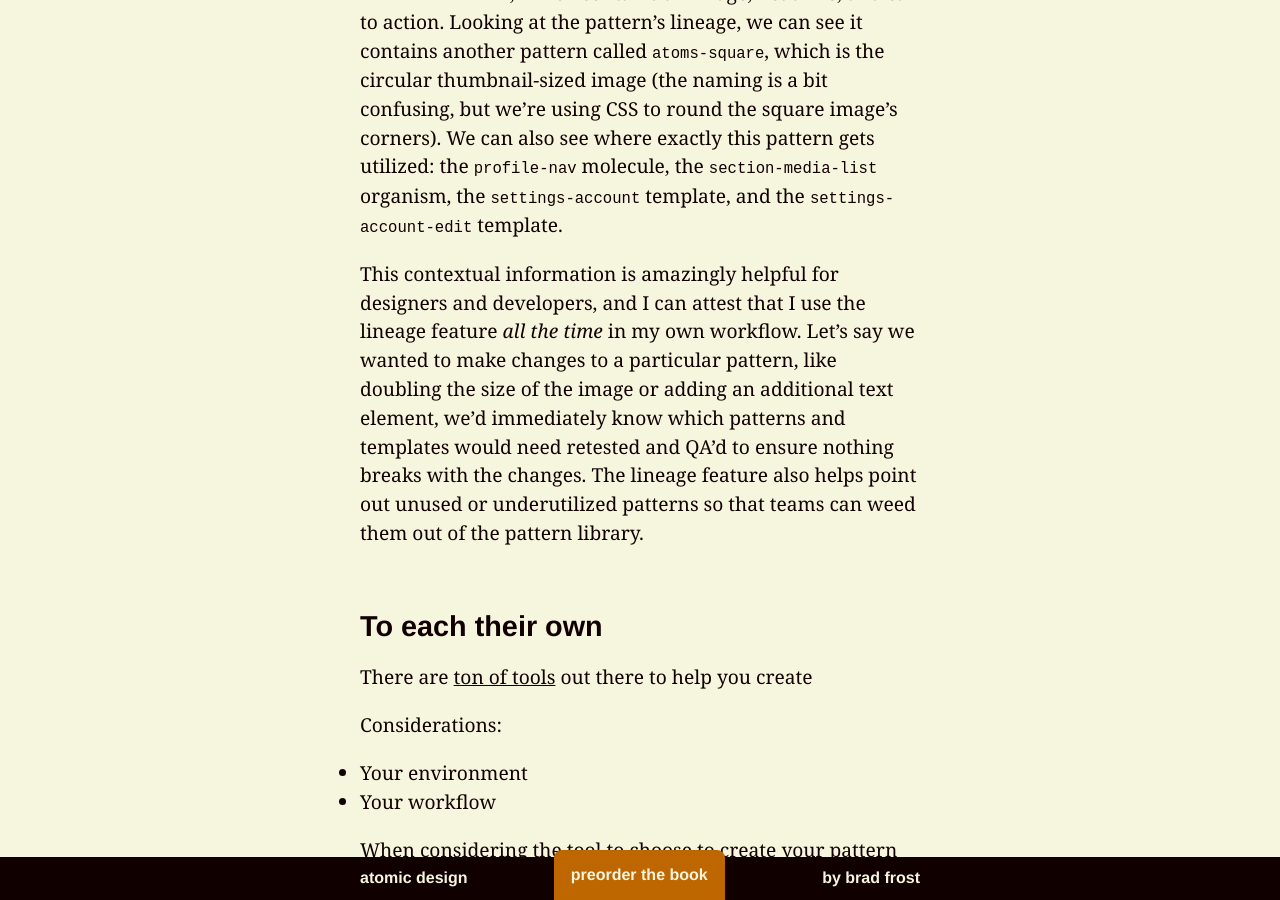
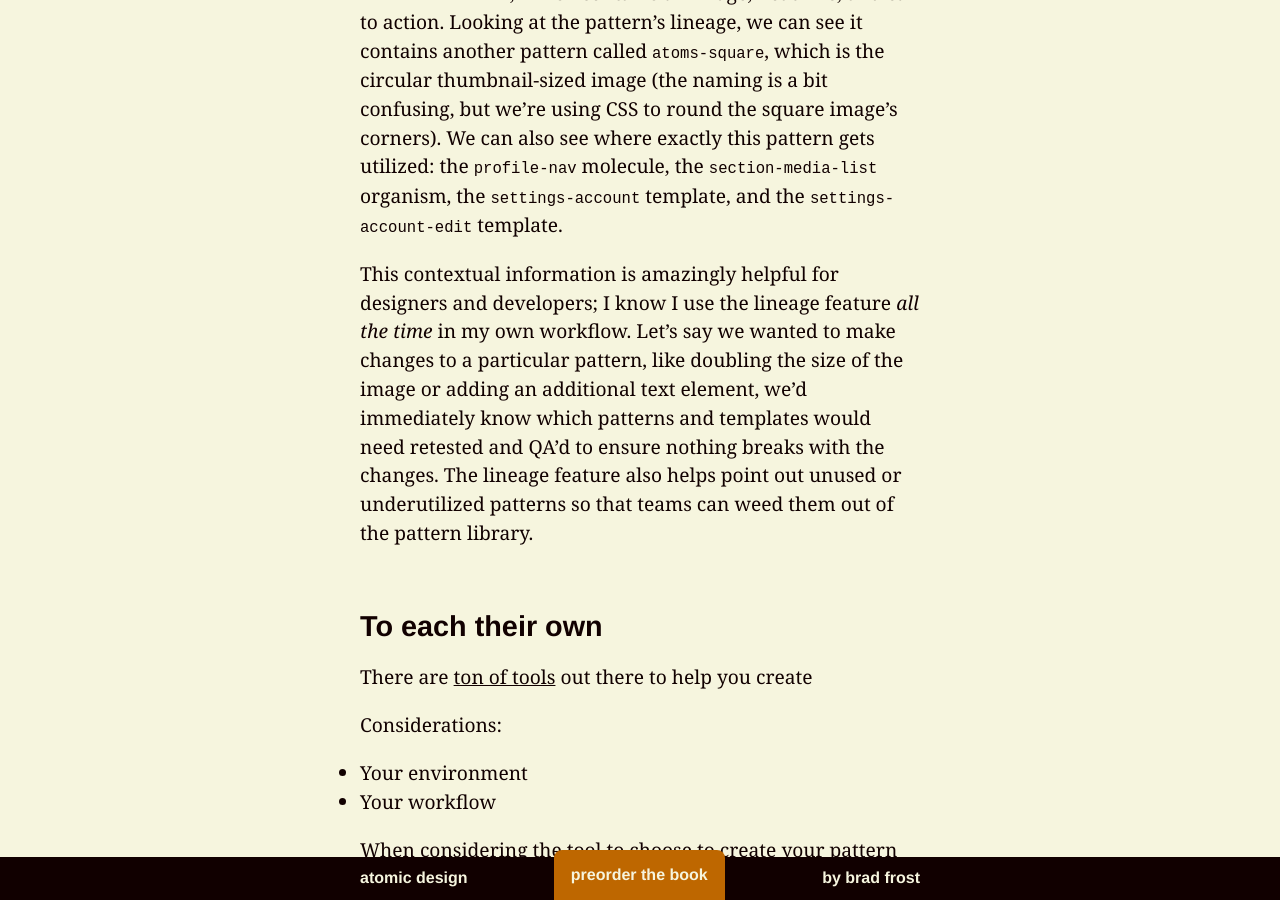
Before and after one commit to bradfrost/atomic-design, a Jekyll site: the page built from chapter-3.md, in a window 1280 px wide and 900 px high, scrolled down 38147 px. Built offline with Jekyll 4.4.1, drawn with Linux system fonts in a browser that asks for light colours.

Commit message:
Chapter 3 draft
Lineage feature

```diff
--- a/chapter-3.md
+++ b/chapter-3.md
@@ -406,7 +406,7 @@ Thanks to the Russian nesting doll include approach described earlier in the cha
 
 In the above example, we have a molecule pattern called `block-media-link`, which contains an image, headline, and call to action. Looking at the pattern's lineage, we can see it contains another pattern called `atoms-square`, which is the circular thumbnail-sized image (the naming is a bit confusing, but we're using CSS to round the square image's corners). We can also see where exactly this pattern gets utilized: the `profile-nav` molecule, the `section-media-list` organism, the `settings-account` template, and the `settings-account-edit` template.
 
-This contextual information is amazingly helpful for designers and developers, and I can attest that I use the lineage feature *all the time* in my own workflow. Let's say we wanted to make changes to a particular pattern, like doubling the size of the image or adding an additional text element, we'd immediately know which patterns and templates would need retested and QA'd to ensure nothing breaks with the changes. The lineage feature also helps point out unused or underutilized patterns so that teams can weed them out of the pattern library.
+This contextual information is amazingly helpful for designers and developers; I know I use the lineage feature *all the time* in my own workflow. Let's say we wanted to make changes to a particular pattern, like doubling the size of the image or adding an additional text element, we'd immediately know which patterns and templates would need retested and QA'd to ensure nothing breaks with the changes. The lineage feature also helps point out unused or underutilized patterns so that teams can weed them out of the pattern library.
 
 ## To each their own
 There are [ton of tools](http://styleguides.io/tools.html) out there to help you create
```
Also changed, not shown: 2 other files.
